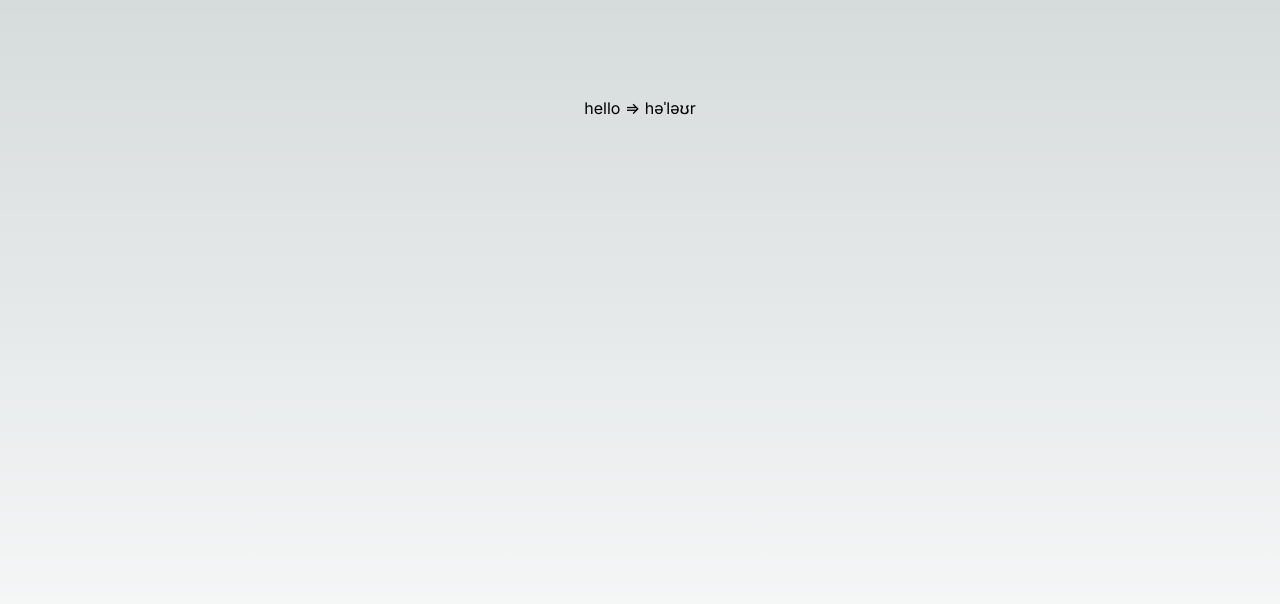
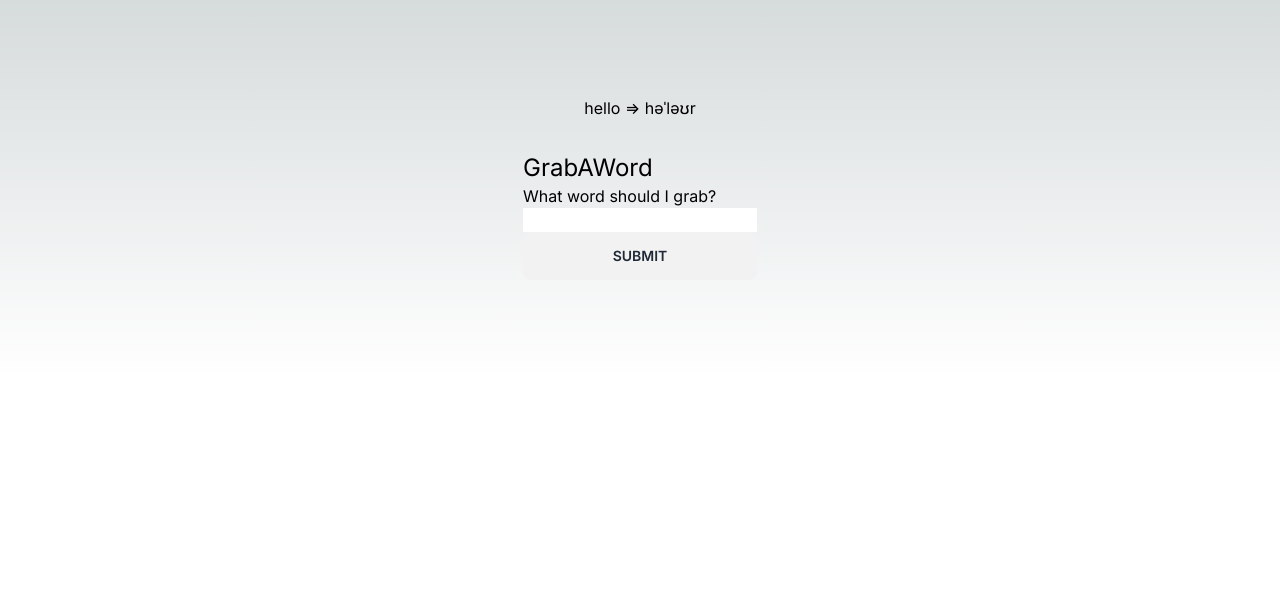
Before and after one commit to adamk72/commonplacebook, a Next.js app: page / in a window 1280 px wide. Shown: the top 604 px of the page. Built offline with nearby package versions, Linux system fonts and the light colour scheme.

Commit message:
add basic word form validation functionality

```diff
--- a/package.json
+++ b/package.json
@@ -9,10 +9,13 @@
     "lint": "next lint"
   },
   "dependencies": {
+    "@hookform/resolvers": "^3.3.2",
     "daisyui": "^3.9.3",
     "next": "13.5.6",
     "react": "^18",
-    "react-dom": "^18"
+    "react-dom": "^18",
+    "react-hook-form": "^7.47.0",
+    "zod": "^3.22.4"
   },
   "devDependencies": {
     "@types/node": "^20",
--- a/src/app/page.tsx
+++ b/src/app/page.tsx
@@ -1,9 +1,11 @@
+import { GrabAWord } from '@/components/GrabAWord';
 import Words from '@/components/Words';
 
 export default function Home() {
   return (
-    <main className="flex min-h-screen flex-col items-center justify-between p-24">
+    <main className="flex flex-col items-center gap-8 justify-between p-24">
       <Words/>
+      <GrabAWord/>
     </main>
   )
 }
--- /dev/null
+++ b/src/components/GrabAWord.tsx
@@ -0,0 +1,32 @@
+"use client"
+import { Word } from '@/data/word'
+import { ZodType, z } from 'zod'
+import { useForm, SubmitHandler } from "react-hook-form";
+import { zodResolver as zr } from "@hookform/resolvers/zod";
+
+type JustWord = Partial<Word>
+
+export const GrabAWord = () => {
+
+  const schema: ZodType<JustWord> = z.object({
+    word: z.string().min(2).max(30)
+  })
+
+  const { register, handleSubmit, formState: { errors } } = useForm<JustWord>({ resolver: zr(schema) })
+
+  const handleValidatedData: SubmitHandler<JustWord> = (data) => {
+    console.log(`got the word «${data.word}»`)
+  }
+
+  return (
+    <div>
+      <h1>GrabAWord</h1>
+      <form className='flex flex-col' onSubmit={handleSubmit(handleValidatedData)}>
+        <label>What word should I grab?</label>
+        <input type="text" {...register("word")} />
+        {errors.word && <span className='text-red-900'>{errors.word.message}</span>}
+        <input type="submit" className='btn' />
+      </form>
+    </div>
+  )
+}
```
Also changed, not shown: 1 other file (tests, documents, lock files or other folders).
